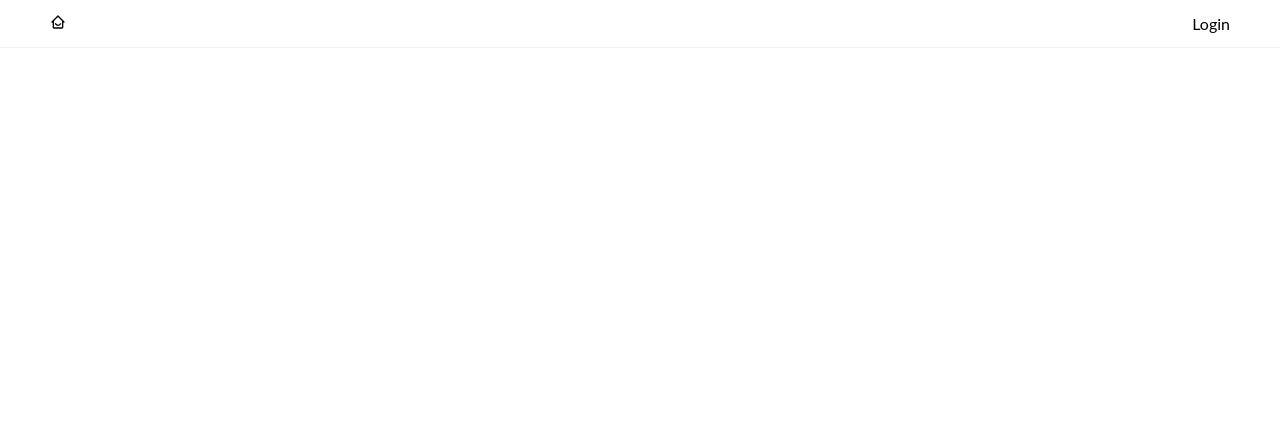
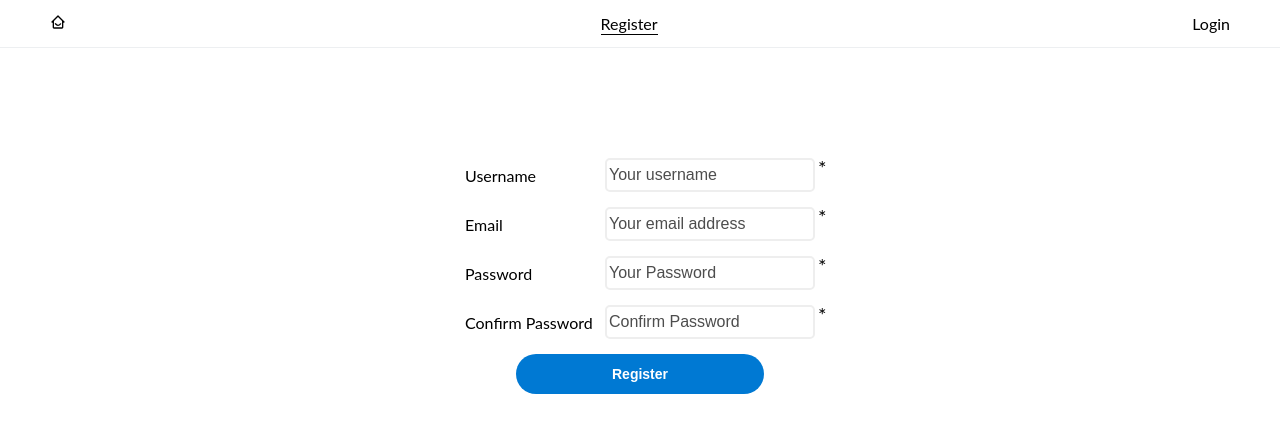
Before and after one commit to travismoulton/social-media-frontend, a React (Create React App) app: page /register in a window 1280 px wide. Shown: the top 432 px of the page. Built offline with nearby package versions, Linux system fonts and the light colour scheme; no server answers.

Commit message:
Set up register component. Just need error handling and a link to login if the user already has credentials

```diff
--- a/src/App.js
+++ b/src/App.js
@@ -6,6 +6,7 @@ import './App.css';
 import Login from './components/Login/Login';
 import Logout from './components/Logout/Logout';
 import Layout from './components/Layout/Layout';
+import Register from './components/Register/Register';
 import { authSuccess } from './store/authSlice';
 import { appUtils } from './appUtils';
 
@@ -29,6 +30,7 @@ function App() {
     <Switch>
       <Route path="/login" component={Login} />
       <Route path="/logout" component={Logout} />
+      <Route path="/register" component={Register} />
     </Switch>
   );
 
--- a/src/components/Navigation/NavItems/NavItems.js
+++ b/src/components/Navigation/NavItems/NavItems.js
@@ -22,6 +22,7 @@ export default function NavItems() {
           <NavItem link="/">
             <BiHomeSmile />
           </NavItem>
+          <NavItem link="register">Register</NavItem>
           <NavItem link="login">Login</NavItem>
         </>
       )}
--- /dev/null
+++ b/src/components/Register/Register.js
@@ -0,0 +1,204 @@
+import { useState } from 'react';
+import { useDispatch, useSelector } from 'react-redux';
+import { Redirect } from 'react-router-dom';
+
+import Input from '../UI/Input/Input';
+import { registerUtils } from './registerUtils';
+import { authStart, authSuccess, authFail } from '../../store/authSlice';
+import classes from './Register.module.css';
+import checkValidityHandler from '../../shared/checkValidityHandler';
+
+const { register } = registerUtils;
+
+export default function Login() {
+  const { user } = useSelector((state) => state.auth);
+  const dispatch = useDispatch();
+
+  const [emailInput, setEmailInput] = useState({
+    elementType: 'input',
+    elementConfig: {
+      type: 'email',
+      placeholder: 'Your email address',
+    },
+    value: '',
+    label: 'Email',
+    id: 'email',
+    valid: false,
+    validation: {
+      required: true,
+    },
+    touched: false,
+  });
+
+  const [nameInput, setNameInput] = useState({
+    elementType: 'input',
+    elementConfig: {
+      type: 'text',
+      placeholder: 'Your username',
+    },
+    value: '',
+    label: 'Username',
+    id: 'username',
+    valid: false,
+    validation: {
+      required: true,
+    },
+    touched: false,
+  });
+
+  const [passwordInput, setPasswordInput] = useState({
+    elementType: 'input',
+    elementConfig: {
+      type: 'password',
+      placeholder: 'Your Password',
+    },
+    value: '',
+    label: 'Password',
+    id: 'password',
+    valid: false,
+    validation: {
+      required: true,
+    },
+    touched: false,
+  });
+
+  const [confirmPasswordInput, setConfirmPasswordInput] = useState({
+    elementType: 'input',
+    elementConfig: {
+      type: 'password',
+      placeholder: 'Confirm Password',
+    },
+    value: '',
+    label: 'Confirm Password',
+    id: 'confirm',
+    valid: false,
+    validation: {
+      required: true,
+    },
+    touched: false,
+  });
+
+  const [error, setError] = useState({
+    isError: false,
+    msgJsx: <p style={{ color: 'red' }}></p>,
+  });
+
+  function inputChangedHandler(e, input) {
+    const { value } = e.target;
+
+    const updatedInput = {
+      ...input,
+      value,
+      valid: checkValidityHandler(value, input.validation),
+      touched: true,
+    };
+
+    if (input.id === 'email') setEmailInput(updatedInput);
+    if (input.id === 'username') setNameInput(updatedInput);
+    if (input.id === 'password') setPasswordInput(updatedInput);
+    if (input.id === 'confirm') setConfirmPasswordInput(updatedInput);
+  }
+
+  const form = [nameInput, emailInput, passwordInput, confirmPasswordInput].map(
+    (el) => (
+      <Input
+        elementType={el.elementType}
+        elementConfig={el.elementConfig}
+        key={el.id}
+        value={el.value}
+        changed={(e) => inputChangedHandler(e, el)}
+        wrapperClass="RegisterInputWrapper"
+        label={el.label}
+        id={el.id}
+        required={el.validation.required}
+        invalid={!el.valid}
+        touched={el.touched}
+      />
+    )
+  );
+
+  // If on clicking the register button, any of the input fields is empty, set touched
+  // to true so the Input component will render it with the proper styles
+  function setInputAsTouched(input, setStateFn, placeholderText) {
+    setStateFn({
+      ...input,
+      touched: true,
+      elementConfig: {
+        ...input.elementConfig,
+        placeholder: placeholderText,
+      },
+    });
+  }
+
+  function checkPasswordsMatch() {
+    return (
+      passwordInput.value && passwordInput.value === confirmPasswordInput.value
+    );
+  }
+
+  function registerHandler() {
+    // If any field is empty, set it as touched to display it in red
+    if (!nameInput.value)
+      setInputAsTouched(nameInput, setNameInput, 'A username is required');
+    if (!emailInput.value)
+      setInputAsTouched(emailInput, setEmailInput, 'An email is required');
+    if (!passwordInput.value)
+      setInputAsTouched(
+        passwordInput,
+        setPasswordInput,
+        'A Password is required'
+      );
+    if (!confirmPasswordInput.value)
+      setInputAsTouched(
+        confirmPasswordInput,
+        setConfirmPasswordInput,
+        'Password must be confirmed'
+      );
+
+    const allFieldsHaveAValue =
+      emailInput.valid &&
+      passwordInput.valid &&
+      nameInput.valid &&
+      confirmPasswordInput.valid;
+
+    if (allFieldsHaveAValue && checkPasswordsMatch()) registerAndUpdateStore();
+
+    // TODO: Need to set an error message if passwords dont match
+  }
+
+  async function registerAndUpdateStore() {
+    dispatch(authStart());
+
+    const userData = {
+      name: nameInput.value,
+      email: emailInput.value,
+      password: passwordInput.value,
+    };
+
+    const { data } = await register(userData);
+
+    // data.data contains the user info
+    if (data.status === 'success') dispatch(authSuccess(data.data));
+    else if (data.status === 'fail') {
+      dispatch(authFail());
+      setError({ ...error, isError: true });
+    }
+  }
+
+  return (
+    <>
+      {/* If the user is already logged in redirect to the homepage */}
+      {user && <Redirect to="/" />}
+      <div className={classes.Register}>
+        {form}
+        {error.isError && error.msg}
+        <button
+          className={`${'Global-btn-1 ' + classes.Btn}`}
+          onClick={registerHandler}
+        >
+          Register
+        </button>
+      </div>
+    </>
+  );
+}
--- /dev/null
+++ b/src/components/Register/Register.module.css
@@ -0,0 +1,11 @@
+.Register {
+  display: flex;
+  justify-content: center;
+  flex-direction: column;
+  align-items: center;
+}
+
+.Btn {
+  width: 24.8rem;
+  height: 4rem;
+}
--- /dev/null
+++ b/src/components/Register/registerUtils.js
@@ -0,0 +1,8 @@
+import axios from '../../shared/axiosInstances/users';
+
+export const registerUtils = {
+  register: async function (userData) {
+    const data = await axios.post('signup', userData);
+    return data;
+  },
+};
--- a/src/components/UI/Input/Input.module.css
+++ b/src/components/UI/Input/Input.module.css
@@ -38,7 +38,8 @@
   outline: none;
 }
 
-.LoginInputWrapper {
+.LoginInputWrapper,
+.RegisterInputWrapper {
   width: 35rem;
   display: flex;
   justify-content: space-between;
```
Also changed, not shown: 1 other file (tests, documents, lock files or other folders).
